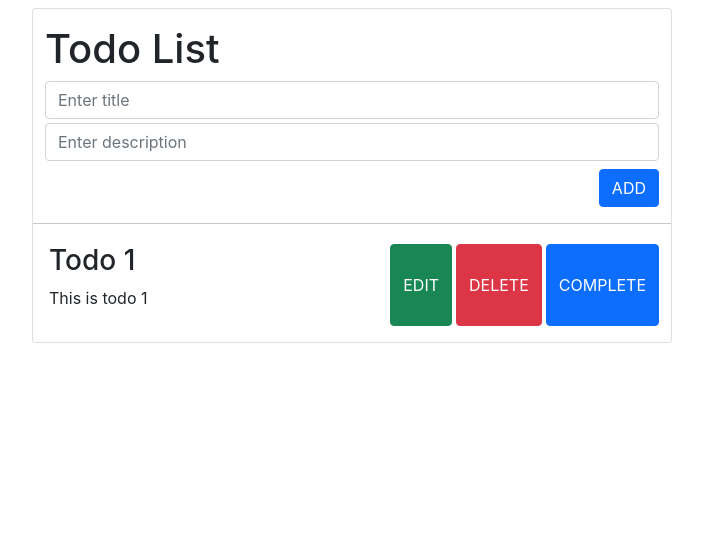
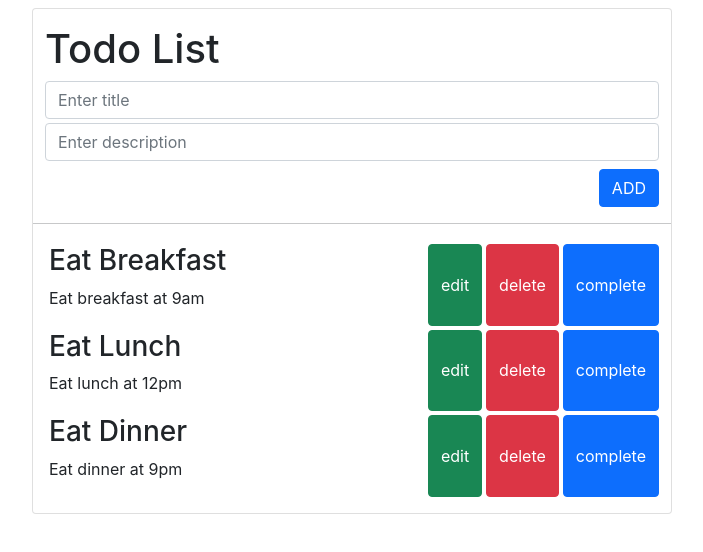
Before and after one commit to ajmdz/ajmdz_react-app, a React (Create React App) app in the folder my-app-fe/: page / in a window 1280 px wide. Shown: the top 552 px of the page, without its empty margins (288-991 px from the left). Built offline with nearby package versions, Linux system fonts and the light colour scheme.

Commit message:
get data into TodoItem component

```diff
--- a/my-app-fe/src/components/TodoCreate/TodoCreate.js
+++ b/my-app-fe/src/components/TodoCreate/TodoCreate.js
@@ -3,35 +3,35 @@ import React from 'react';
 function TodoCreate() {
     return (
         <>
-         <div class="container-fluid">
-            <div class="row">
-            <div class="col-12">
+         <div className="container-fluid">
+            <div className="row">
+            <div className="col-12">
                 <h1>Todo List</h1>
             </div>
-            <div class="col-12">
-                <div class="form-group">
+            <div className="col-12">
+                <div className="form-group">
                 <input
                     type="text"
                     name="title"
                     id="title"
-                    class="form-control"
+                    className="form-control"
                     placeholder="Enter title"
                 />
                 </div>
             </div>
-            <div class="col-12 mt-1">
-                <div class="form-group">
+            <div className="col-12 mt-1">
+                <div className="form-group">
                 <input
                     type="text"
                     name="description"
                     id="description"
-                    class="form-control"
+                    className="form-control"
                     placeholder="Enter description"
                 />
                 </div>
             </div>
-            <div class="col-12 mt-2 d-flex justify-content-end">
-                <button class="btn btn-primary">ADD</button>
+            <div className="col-12 mt-2 d-flex justify-content-end">
+                <button className="btn btn-primary">ADD</button>
             </div>
             </div>
         </div>
--- a/my-app-fe/src/components/TodoItem/TodoItem.js
+++ b/my-app-fe/src/components/TodoItem/TodoItem.js
@@ -1,17 +1,27 @@
 import React from 'react';
+import { useSelector } from 'react-redux';
 
 function TodoItem() {
+    const allTodos = useSelector((state) => state.allTodos.todos)
+    console.log(allTodos)
     return (
         <>
-            <div class="col-12 d-flex justify-content-around mt-1">
-                <div class="w-100 ms-1">
-                    <h3 class="text-start">Todo 1</h3>
-                    <p class="text-start">This is todo 1</p>
-                </div>
-                <button class="btn btn-success">EDIT</button>
-                <button class="btn btn-danger mx-1">DELETE</button>
-                <button class="btn btn-primary">COMPLETE</button>
-            </div>
+            {
+                allTodos.map((todo,index) => {
+                    return (
+                        <div key={index} className="col-12 d-flex justify-content-around mt-1">
+                            <div className="w-100 ms-1">
+                                <h3 className="text-start">{ todo.title }</h3>
+                                <p className="text-start">{ todo.description }</p>
+                            </div>
+                            <button className="btn btn-success">edit</button>
+                            <button className="btn btn-danger mx-1">delete</button>
+                            <button className="btn btn-primary">complete</button>
+                        </div>
+                    )
+                })
+            }
+
         </>
     );
 }
--- a/my-app-fe/src/components/TodoList/TodoList.js
+++ b/my-app-fe/src/components/TodoList/TodoList.js
@@ -6,12 +6,12 @@ function TodoList(props) {
     return (
         <>
         <main>
-            <div class="w-50 mx-auto mt-2">
-                <div class="card card-shadow py-3">
+            <div className="w-50 mx-auto mt-2">
+                <div className="card card-shadow py-3">
                 <TodoCreate />
                 <hr />
-                <div class="container-fluid">
-                    <div class="row">
+                <div className="container-fluid">
+                    <div className="row">
                        <TodoItem />
 
                     </div>
```
